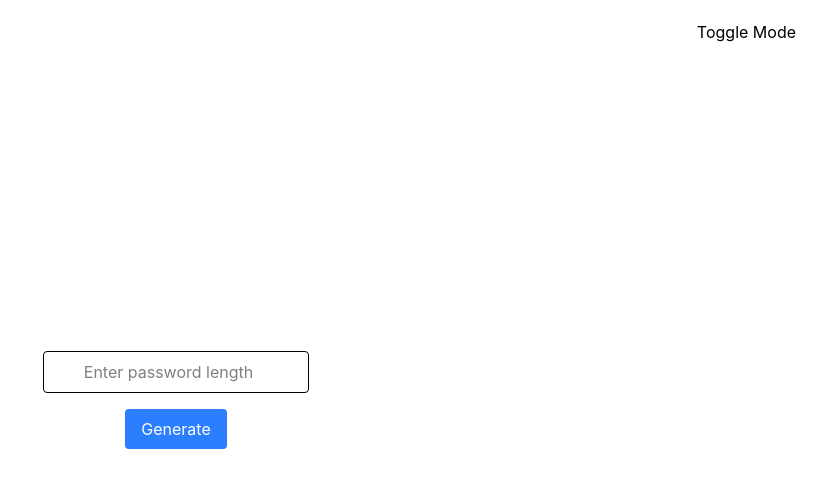
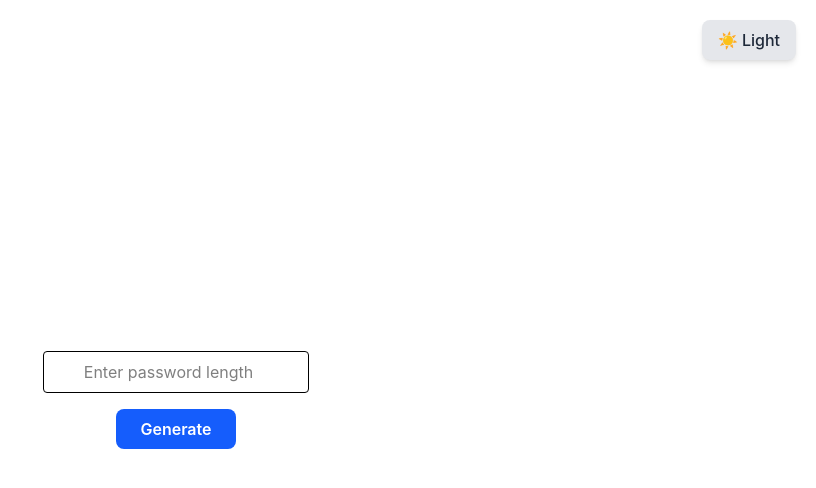
Before and after one commit to richardayikwei/finite_frontend, a React (Vite) app: page / in a window 1280 px wide. Shown: the top 488 px of the page, without its empty margins (464-1280 px from the left). Built offline with nearby package versions, Linux system fonts and the light colour scheme.

Commit message:
refactor(Home.tsx): add visual feedback to buttons when clicked

```diff
--- a/src/pages/Home.tsx
+++ b/src/pages/Home.tsx
@@ -55,10 +55,19 @@ export default function Home() {
 
       <button
         onClick={() => setDark(!dark)}
-        className="absolute top-5 right-5"
-      >
-        Toggle Mode
-      </button>
+        className={`
+            absolute top-5 right-5
+            px-4 py-2 rounded-lg font-medium
+            transition-all duration-200
+            shadow-md
+            bg-gray-200 text-gray-800
+            dark:bg-gray-700 dark:text-white
+            hover:bg-gray-300 dark:hover:bg-gray-600
+            active:scale-95 active:shadow-inner
+        `}
+        >
+            {dark ? "🌙 Dark" : "☀️ Light"}
+        </button>
 
       <div className="flex flex-col items-center gap-4">
         <input
@@ -71,10 +80,17 @@ export default function Home() {
         {warning && <p className="text-red-500">{warning}</p>}
 
         <button
-          onClick={handleGenerate}
-          className="bg-blue-500 text-white px-4 py-2 rounded"
+            onClick={handleGenerate}
+            disabled={loading}
+            className={`
+                px-6 py-2 rounded-lg font-semibold transition-all duration-200
+                bg-blue-600 text-white
+                hover:bg-blue-700
+                active:scale-95 active:bg-blue-800
+                disabled:opacity-50 disabled:cursor-not-allowed
+            `}
         >
-          Generate
+            {loading ? "Scanning..." : "Generate"}
         </button>
 
         {loading && (
```
